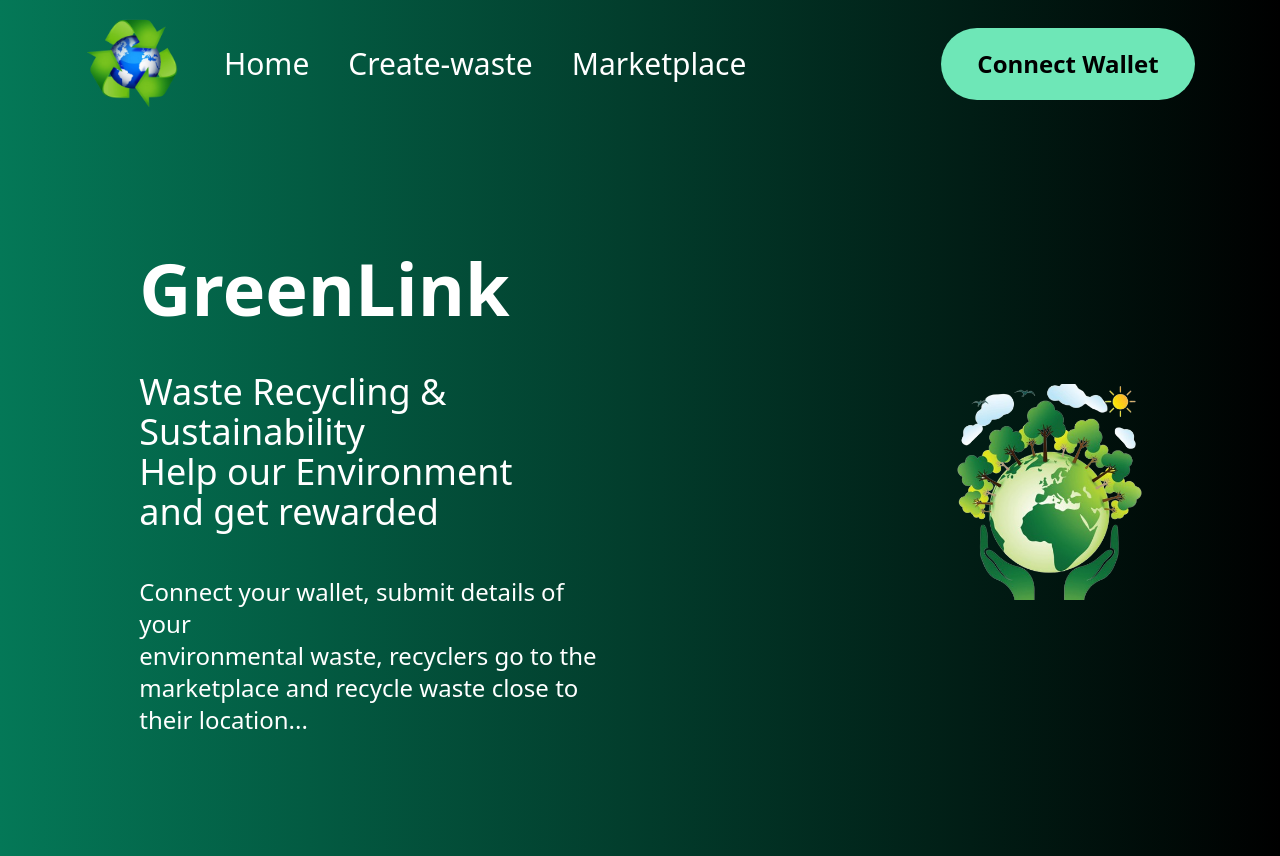
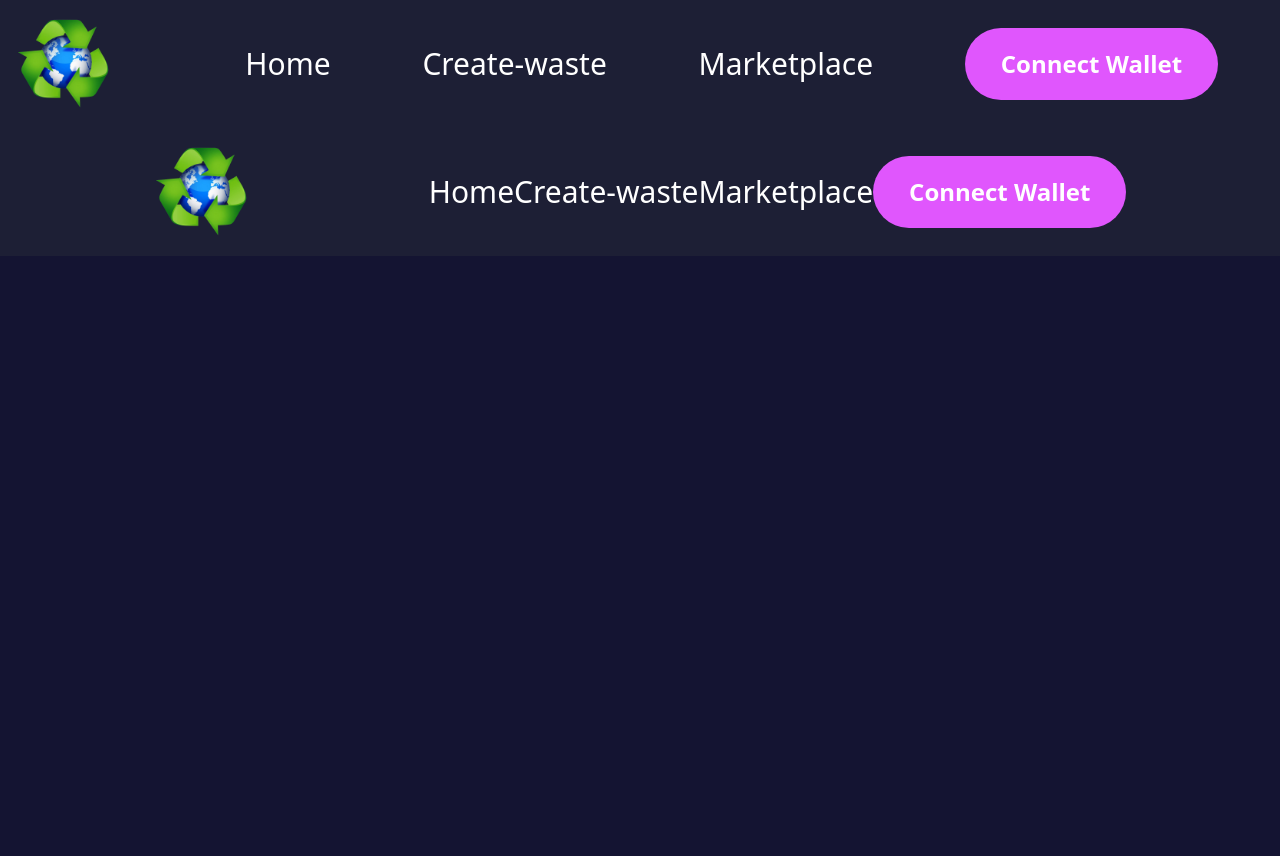
Before and after one commit to ENZOMOTIVE/Hacker-House-Goa-task-NFT, a React (Vite) app in the folder Junkyard/: page / in a window 1280 px wide. After the commit the page ends 800 px from the top, so only its background shows below. Built offline with nearby package versions, Linux system fonts and the light colour scheme; what @web3-onboard/core, @web3-onboard/injected-wallets, @web3-onboard/walletconnect would draw is missing.

Commit message:
initial-commit

```diff
--- a/Junkyard/src/App.jsx
+++ b/Junkyard/src/App.jsx
@@ -1,13 +1,21 @@
-
+import React from "react";
 import { Navbar, Welcome } from "./components";
 
 const App = () => (
   <div className="min-h-screen">
-    <div className="bg-gradient-to-b from-green-700 to-black">
+    <div className="gradient-bg-welcome">
       <Navbar />
       <Welcome />
     </div>
-
+    <div className="gradient-bg-services">
+      {/* Your services section */}
+    </div>
+    <div className="gradient-bg-transactions">
+      {/* Your transactions section */}
+    </div>
+    <div className="gradient-bg-footer">
+      {/* Your footer section */}
+    </div>
   </div>
 );
 
--- a/Junkyard/src/components/Navbar.jsx
+++ b/Junkyard/src/components/Navbar.jsx
@@ -56,24 +56,20 @@ const Navbar = () => {
   };
 
   return (
-    <nav className="w-full flex md:justify-center justify-between items-center p-4 bg-gradient-to-r from-violet-700 to-pink-500">
+    <nav className="w-full flex md:justify-center justify-between items-center p-4 navbar-bg">
       <div className="md:flex-[0.5] flex-initial justify-center items-center">
         <img src={logo} alt="logo" className="sm:w-10 lg:w-24 cursor-pointer" />
       </div>
-      <ul className="text-white lg:text-3xl md:flex hidden items-center flex-initial">
-        <Link to="/">Home</Link>
-        <div>&nbsp;&nbsp;&nbsp;&nbsp;&nbsp;</div>
-        <Link to="/create">Create-waste</Link>
-        <div>&nbsp;&nbsp;&nbsp;&nbsp;&nbsp;</div>
-        <Link to="/explore">Marketplace</Link>
-        <div>&nbsp;&nbsp;&nbsp;&nbsp;&nbsp;</div>
-        <div>&nbsp;&nbsp;&nbsp;&nbsp;&nbsp;&nbsp;&nbsp;&nbsp;&nbsp;&nbsp;&nbsp;&nbsp;&nbsp;&nbsp;&nbsp;&nbsp;&nbsp;&nbsp;&nbsp;&nbsp;</div>
+      <ul className="text-white lg:text-3xl md:flex hidden items-center flex-grow justify-around">
+        <Link to="/" className="navbar-item">Home</Link>
+        <Link to="/create" className="navbar-item">Create-waste</Link>
+        <Link to="/explore" className="navbar-item">Marketplace</Link>
         <button
           type="button"
           onClick={connectWallet}
-          className="flex flex-row justify-center items-center bg-green-300 p-3 rounded-full cursor-pointer hover:bg-green-800 hover:text-white"
+          className="flex flex-row justify-center items-center button-primary p-3 rounded-full cursor-pointer"
         >
-          <p className="text-black text-2xl font-semibold py-2 px-6 hover:text-white">
+          <p className="text-2xl font-semibold py-2 px-6">
             {account ? `Connected: ${account.slice(0, 6)}...${account.slice(-4)}` : "Connect Wallet"}
           </p>
         </button>
@@ -88,21 +84,12 @@ const Navbar = () => {
         {toggleMenu && (
           <ul
             className="z-10 fixed -top-0 -right-2 p-3 w-[70vw] h-screen shadow-2xl md:hidden list-none
-            flex flex-col justify-start items-end rounded-md bg-gradient-to-r from-violet-700 to-pink-500 text-white animate-slide-in"
+            flex flex-col justify-start items-end rounded-md navbar-bg text-white animate-slide-in"
           >
             <li className="text-xl w-full my-2"><AiOutlineClose onClick={() => setToggleMenu(false)} /></li>
             {["Home", "Create Waste", "Explore", "About"].map(
               (item, index) => <NavBarItem key={item + index} title={item} classprops="my-2 text-lg" />,
             )}
-            <button
-              type="button"
-              onClick={connectWallet}
-              className="flex flex-row justify-center items-center bg-green-300 p-3 rounded-full cursor-pointer hover:bg-green-800 hover:text-white"
-            >
-              <p className="text-black text-2xl font-semibold py-2 px-6 hover:text-white">
-                {account ? `Connected: ${account.slice(0, 6)}...${account.slice(-4)}` : "Connect Wallet"}
-              </p>
-            </button>
           </ul>
         )}
       </div>
--- a/Junkyard/src/components/Welcome.jsx
+++ b/Junkyard/src/components/Welcome.jsx
@@ -1,32 +1,101 @@
-import React from "react";
-import logo1 from "../assets/banner.png";
+import React, { useState } from "react";
+import { HiMenuAlt4 } from "react-icons/hi";
+import { AiOutlineClose } from "react-icons/ai";
+import { Link } from "react-router-dom";
+import walletConnectModule from "@web3-onboard/walletconnect";
+import injectedModule from "@web3-onboard/injected-wallets";
+import Onboard from "@web3-onboard/core";
+import logo from "../assets/logo.png";
 
-const Welcome = () => {
+const walletConnect = walletConnectModule();
+const injected = injectedModule();
+
+const modules = [walletConnect, injected];
+
+const RPC_URL = "https://rpc.ankr.com/scroll_sepolia_testnet";
+
+const onboard = Onboard({
+  wallets: modules,
+  chains: [
+    {
+      id: "0x8274f",
+      token: "ETH",
+      namespace: "evm",
+      label: "Scroll Testnet",
+      rpcUrl: RPC_URL,
+    },
+  ],
+  appMetadata: {
+    name: "RECYCLE",
+    icon: "https://upload.wikimedia.org/wikipedia/commons/a/a7/React-icon.svg",
+    logo: "https://upload.wikimedia.org/wikipedia/commons/a/a7/React-icon.svg",
+    description: "Recycle waste and save our environment",
+    recommendedInjectedWallets: [
+      { name: "Coinbase", url: "https://wallet.coinbase.com/" },
+      { name: "MetaMask", url: "https://metamask.io" },
+    ],
+  },
+});
+
+const NavBarItem = ({ title, classprops }) => (
+  <li className={`mx-4 cursor-pointer ${classprops}`}>{title}</li>
+);
+
+const Navbar = () => {
+  const [toggleMenu, setToggleMenu] = React.useState(false);
+  const [account, setAccount] = useState();
+
+  const connectWallet = async () => {
+    try {
+      const wallets = await onboard.connectWallet();
+      const { accounts } = wallets[0];
+      setAccount(accounts[0].address);
+    } catch (error) {
+      console.error(error);
+    }
+  };
+
   return (
-    <div className="flex w-full mf:flex-row flex-col justify-center items-center bg-gradient-to-r from-violet-700 to-pink-500 p-10">
-      <div className="flex mf:flex-row flex-col items-start justify-between md:p-20 px-4">
-        <div className="flex flex-1 justify-start items-start flex-col mf:mr-10">
-          <h1 className="text-5xl sm:text-7xl text-white py-1 font-semibold">
-            GreenLink<br />
-          </h1>
-          <br />
-          <p className="text-left mt-5 text-white font-light md:w-9/12 w-11/12 text-4xl">
-            Waste Recycling & Sustainability <br /> Help our Environment <br />{" "}
-            and get rewarded
+    <nav className="w-full flex md:justify-center justify-between items-center p-4 navbar-bg">
+      <div className="md:flex-[0.5] flex-initial justify-center items-center">
+        <img src={logo} alt="logo" className="sm:w-10 lg:w-24 cursor-pointer" />
+      </div>
+      <ul className="text-white lg:text-3xl md:flex hidden items-center flex-initial">
+        <Link to="/" className="navbar-item">Home</Link>
+        <Link to="/create" className="navbar-item">Create-waste</Link>
+        <Link to="/explore" className="navbar-item">Marketplace</Link>
+        <div className="flex-grow"></div>
+        <button
+          type="button"
+          onClick={connectWallet}
+          className="flex flex-row justify-center items-center button-primary p-3 rounded-full cursor-pointer"
+        >
+          <p className="text-2xl font-semibold py-2 px-6">
+            {account ? `Connected: ${account.slice(0, 6)}...${account.slice(-4)}` : "Connect Wallet"}
           </p>
-          <br />
-          <p className="text-left mt-5 text-white font-light md:w-9/12 w-11/12 text-2xl">
-            Connect your wallet, submit details of your <br /> environmental
-            waste, recyclers go to the <br /> marketplace and recycle waste
-            close to their location...
-          </p>
-        </div>
+        </button>
+      </ul>
+      <div className="flex relative">
+        {!toggleMenu && (
+          <HiMenuAlt4 fontSize={28} className="text-white md:hidden cursor-pointer" onClick={() => setToggleMenu(true)} />
+        )}
+        {toggleMenu && (
+          <AiOutlineClose fontSize={28} className="text-white md:hidden cursor-pointer" onClick={() => setToggleMenu(false)} />
+        )}
+        {toggleMenu && (
+          <ul
+            className="z-10 fixed -top-0 -right-2 p-3 w-[70vw] h-screen shadow-2xl md:hidden list-none
+            flex flex-col justify-start items-end rounded-md navbar-bg text-white animate-slide-in"
+          >
+            <li className="text-xl w-full my-2"><AiOutlineClose onClick={() => setToggleMenu(false)} /></li>
+            {["Home", "Create Waste", "Explore", "About"].map(
+              (item, index) => <NavBarItem key={item + index} title={item} classprops="my-2 text-lg" />,
+            )}
+          </ul>
+        )}
       </div>
-      <div className="sm:flex-[0.9] lg:flex-[0.9] flex-initial justify-left items-center">
-        <img src={logo1} alt="welcome" className="w-100 cursor-pointer" />
-      </div>
-    </div>
+    </nav>
   );
 };
 
-export default Welcome;
+export default Navbar;
--- a/Junkyard/src/index.css
+++ b/Junkyard/src/index.css
@@ -1,6 +1,7 @@
 @import url("https://fonts.googleapis.com/css2?family=Open+Sans:wght@300;400;500;600;700&display=swap");
 
-* html {
+*,
+html {
   padding: 0;
   margin: 0;
   box-sizing: border-box;
@@ -11,37 +12,30 @@ body {
   font-family: "Open Sans", sans-serif;
   -webkit-font-smoothing: antialiased;
   -moz-osx-font-smoothing: grayscale;
+  background-color: #141432;
+  color: #ffffff;
 }
 
 .gradient-bg-welcome {
-  background-color:#008000;
-  background-image:
-    radial-gradient(circle, rgba(0,0,0,1) 0%, rgba(0,128,0,1) 80%);
-
+  background: radial-gradient(circle, rgba(0,0,0,1) 0%, rgba(128,0,128,1) 80%);
 }
 
 .gradient-bg-services {
-  background-color:#0f0e13;
-  background-image:
-    radial-gradient(at 0% 0%, hsla(253,16%,7%,1) 0, transparent 50%),
+  background: radial-gradient(at 0% 0%, hsla(253,16%,7%,1) 0, transparent 50%),
               radial-gradient(at 50% 100%, hsla(225,39%,25%,1) 0, transparent 50%);
 }
 
 .gradient-bg-transactions {
-  background-color: #c5bceb;
-  background-image:
-    radial-gradient(at 0% 100%, hsla(253,16%,7%,1) 0, transparent 50%),
+  background: radial-gradient(at 0% 100%, hsla(253,16%,7%,1) 0, transparent 50%),
               radial-gradient(at 50% 0%, hsla(225,39%,25%,1) 0, transparent 50%);
 }
 
 .gradient-bg-footer {
-  background-color: #0f0e13;
-  background-image:
-  radial-gradient(circle, rgba(0,0,0,1) 0%, rgba(0,128,0,1) 80%);
+  background: radial-gradient(circle, rgba(0,0,0,1) 0%, rgba(128,0,128,1) 80%);
 }
 
 .blue-glassmorphism {
-  background: rgb(39, 51, 89, 0.4);
+  background: rgba(39, 51, 89, 0.4);
   border-radius: 16px;
   box-shadow: 0 4px 30px rgba(0, 0, 0, 0.2);
   backdrop-filter: blur(5px);
@@ -49,7 +43,6 @@ body {
   border: 1px solid rgba(0, 0, 0, 0.3);
 }
 
-/* white glassmorphism */
 .white-glassmorphism {
   background: rgba(255, 255, 255, 0.05);
   border-radius: 16px;
@@ -59,9 +52,7 @@ body {
 }
 
 .eth-card {
-  background-color:#ea2a00;
-  background-image:
-    radial-gradient(at 83% 67%, rgb(152, 231, 156) 0, transparent 58%),
+  background: radial-gradient(at 83% 67%, rgb(152, 231, 156) 0, transparent 58%),
               radial-gradient(at 67% 20%, hsla(357,94%,71%,1) 0, transparent 59%),
               radial-gradient(at 88% 35%, hsla(222,81%,65%,1) 0, transparent 50%),
               radial-gradient(at 31% 91%, hsla(9,61%,61%,1) 0, transparent 52%),
@@ -71,10 +62,28 @@ body {
 }
 
 .text-gradient {
-  background-color: #fff;
-  background-image: radial-gradient(at 4% 36%, hsla(0,0%,100%,1) 0, transparent 53%), radial-gradient(at 100% 60%, rgb(0, 0, 0) 0, transparent 50%);
+  background: radial-gradient(at 4% 36%, hsla(0,0%,100%,1) 0, transparent 53%),
+              radial-gradient(at 100% 60%, rgb(0, 0, 0) 0, transparent 50%);
   -webkit-background-clip: text;
   -webkit-text-fill-color: transparent;
+}
+
+.navbar-bg {
+  background: #1d1f35;
+}
+
+.navbar-item:hover {
+  background: #2d2151;
+}
+
+.button-primary {
+  background: #e056fd;
+  color: #fff;
+  border: none;
+}
+
+.button-primary:hover {
+  background: #c045d3;
 }
 
 @tailwind base;
```
Lines whose indentation alone changed are shown as unchanged.
